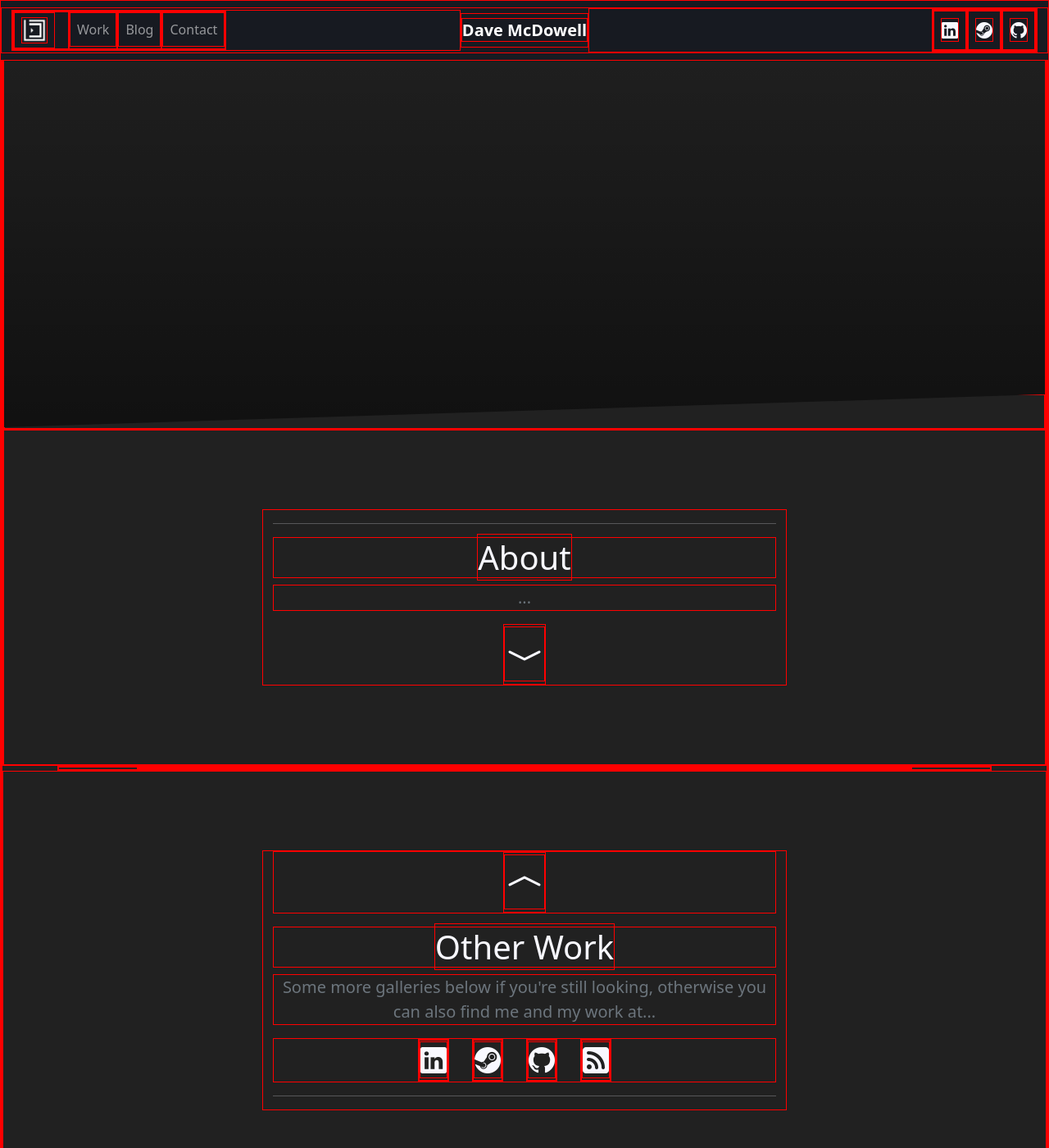
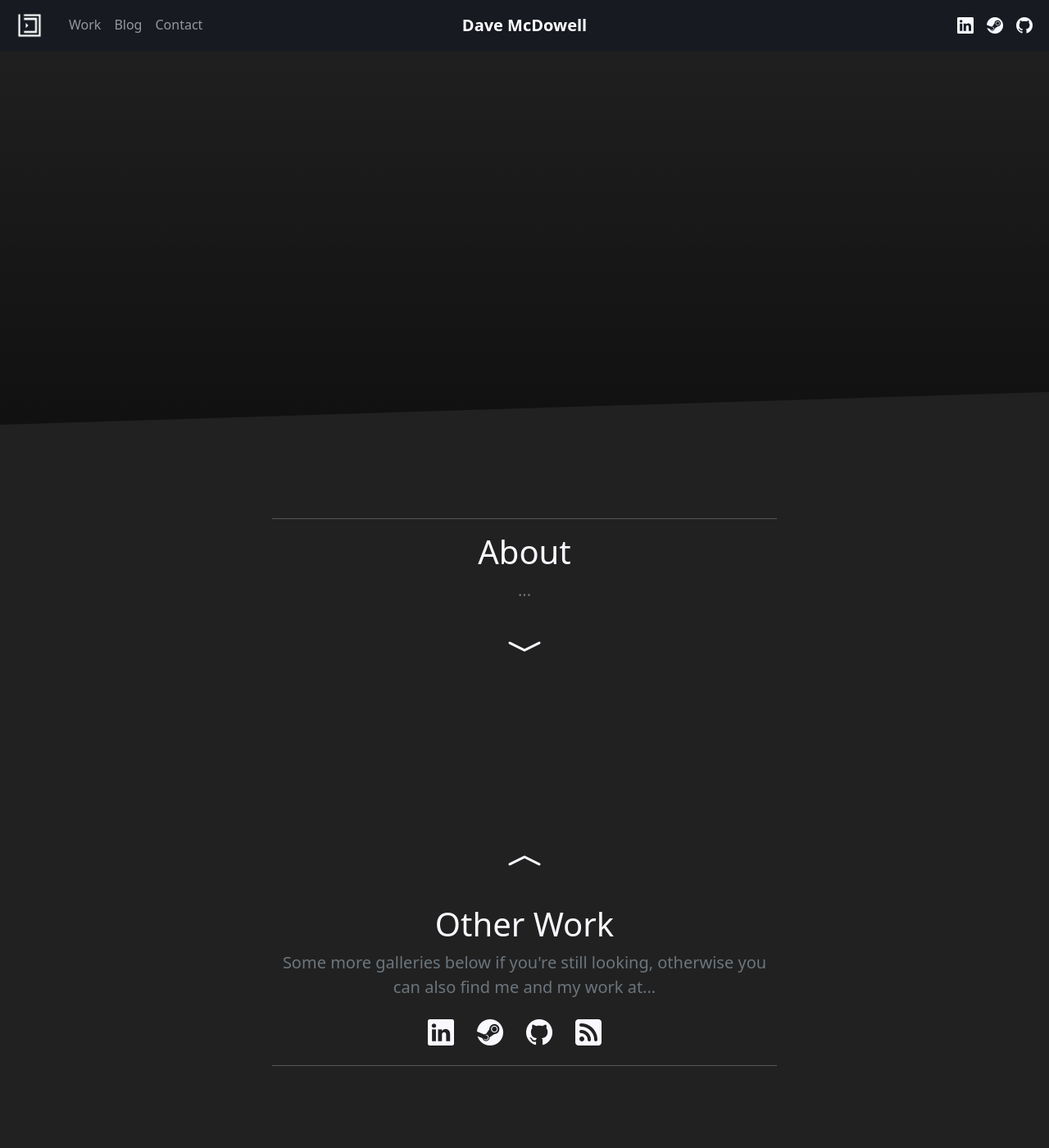
Before and after one commit to davemcdowell/portfolio, a Jekyll site: the page built from about.html, in a window 1280 px wide and 1400 px high. Shown: the whole window at 82% size. Built offline with Jekyll 4.4.1, drawn with Linux system fonts in a browser that asks for light colours; nearby versions of some CDN libraries.

Commit message:
style edits

```diff
--- a/_includes/logo-header.html
+++ b/_includes/logo-header.html
@@ -3,7 +3,7 @@
         <div class="hero-base"></div>
     </div>
     <section class="jumbotron text-center">
-        <div class="" data-tilt data-tilt-reverse="true" data-tilt-full-page-listening>
+        <div data-tilt data-tilt-reverse="true" data-tilt-full-page-listening>
             <img src="{{ '/assets/icons/dcm-icon.png' | relative_url }}" width="128px" height="128px" alt="logo">
         </div>
         <div class="container">
--- a/assets/moxxi.css
+++ b/assets/moxxi.css
@@ -11,10 +11,6 @@
 
   --card-highlight-color: #383838;
   --card-border-hover-color: #666666;
-}
-
-* {
-  border: 1px solid red;
 }
 
 html {
```
